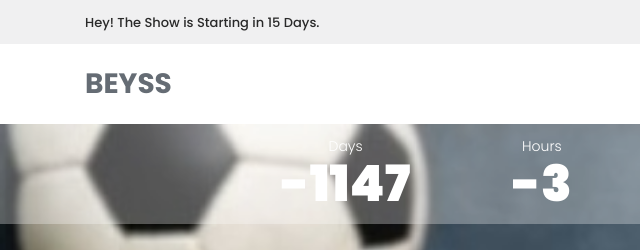
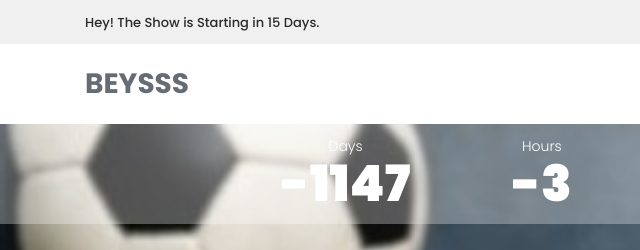
Before and after one commit to beyyzayyavuz/BEYS, a plain HTML site: page 2125_artxibition/2125_artxibition/index.html in a window 1280 px wide. Shown: the top 250 px of the page, 0-640 px from the left. Drawn offline with Linux system fonts and the light colour scheme.

Commit message:
Update index.html

```diff
--- a/2125_artxibition/2125_artxibition/index.html
+++ b/2125_artxibition/2125_artxibition/index.html
@@ -76,7 +76,7 @@ https://www.tooplate.com/view/2125-artxibition
           <div class="col-12">
             <nav class="main-nav">
               <!-- Logo -->
-              <a href="index.html" class="logo">BEYSS</a>
+              <a href="index.html" class="logo">BEYSSS</a>
 
               <!-- Menu -->
               <ul class="nav">
```
